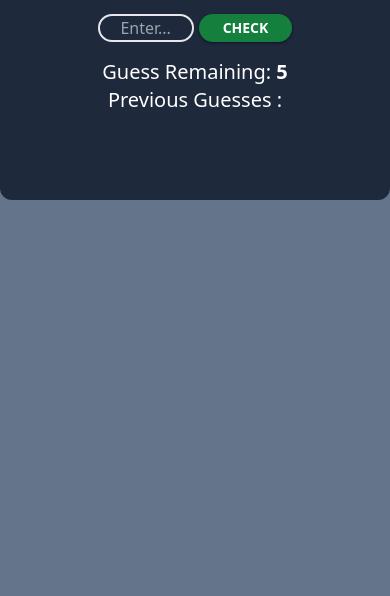
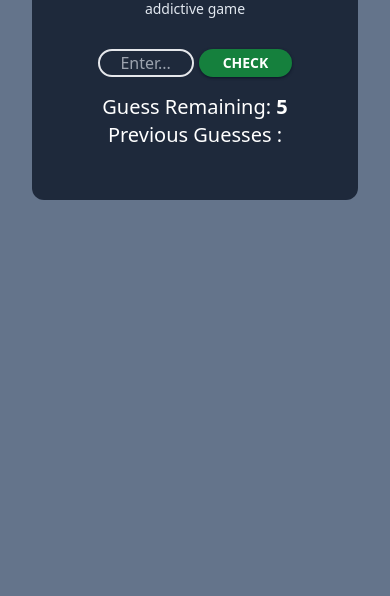
Before and after one commit to OwaisBandaly/Guess-a-Number, a plain HTML site: page index.html in a window 390 px wide. Shown: the part 248-844 px from the top of the page. Drawn offline with nearby package versions, Linux system fonts and the light colour scheme.

Commit message:
Update index.html

```diff
--- a/index.html
+++ b/index.html
@@ -10,10 +10,10 @@
         href="https://fonts.googleapis.com/css2?family=Material+Symbols+Outlined:opsz,wght,FILL,GRAD@20..48,100..700,0..1,-50..200" />
 </head>
 
-<body class="bg-slate-500 text-white">
+<body class="bg-slate-500 text-white mx-8">
 
     <!-- GAME HEADING AND DESCRIPTION -->
-    <div class="bg-slate-800 sm:max-w-[530px] max-w-[520px] h-80 mx-auto my-32 rounded-xl relative" id="div">
+    <div class="bg-slate-800 max-w-[530px] h-80 mx-auto my-32 rounded-xl relative" id="div">
         <h1 class="text-center pt-5 pb-1 text-[1.8rem] uppercase cursor-default font-extrabold ">Guess a Number</h1>
         <p class="text-sm text-center font-medium leading-tight mb-8 text-slate-200">Guess the computer's random number
             in just 5 tries.<br>Test your luck and logic in this simple yet addictive game</p>
```
